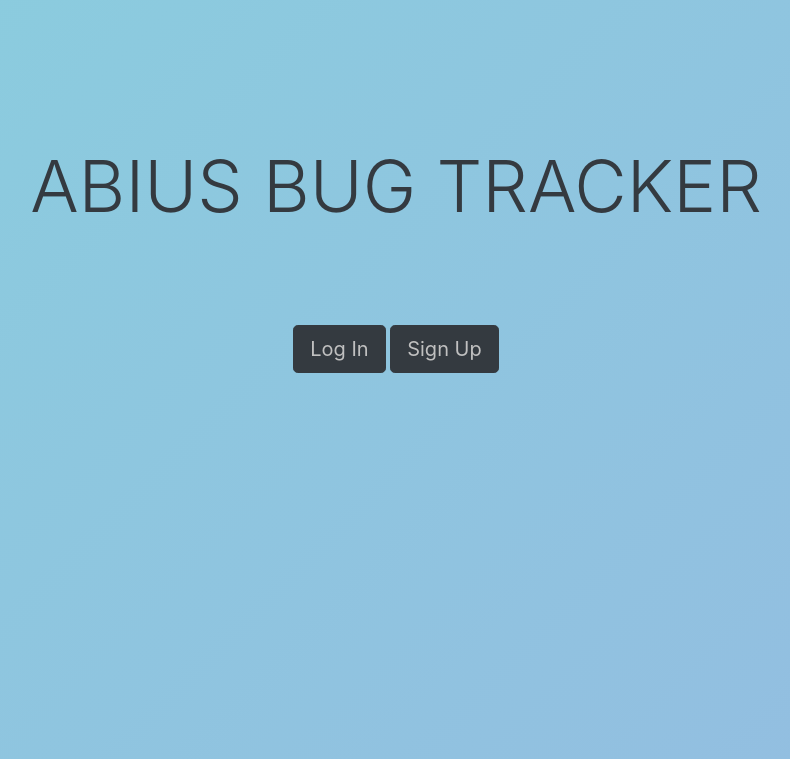
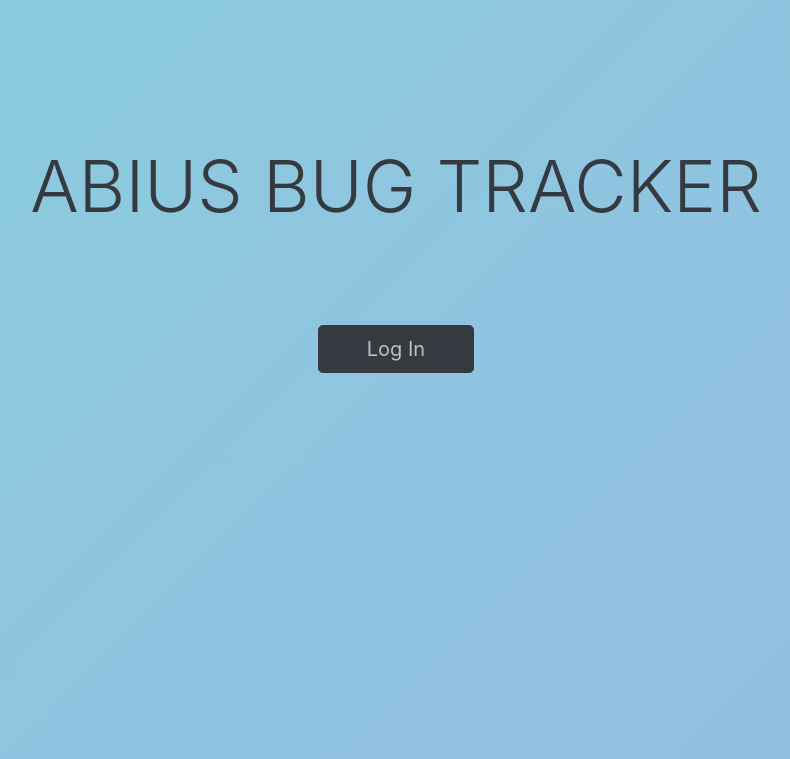
Before and after one commit to devmegan/abius, a Django app: page / in a window 1280 px wide. Shown: the part 49-808 px from the top of the page, without its empty margins (244-1034 px from the left). Run offline with Django 3.2, Linux system fonts and the light colour scheme; some libraries are stand-ins or nearby versions.

Commit message:
removing signup btn

```diff
--- a/home/templates/home/index.html
+++ b/home/templates/home/index.html
@@ -6,8 +6,7 @@
             <h1 class="text-dark text-uppercase display-3">ABIUS Bug Tracker</h1>
         </div>
        <div class="pt-5">
-            <button class="btn btn-dark btn-lg">Log In</button>
-            <button class="btn btn-dark btn-lg">Sign Up</button>
+            <button class="btn btn-dark btn-lg px-5">Log In</button>
         </div>
     </div>
 {% endblock %}
```
